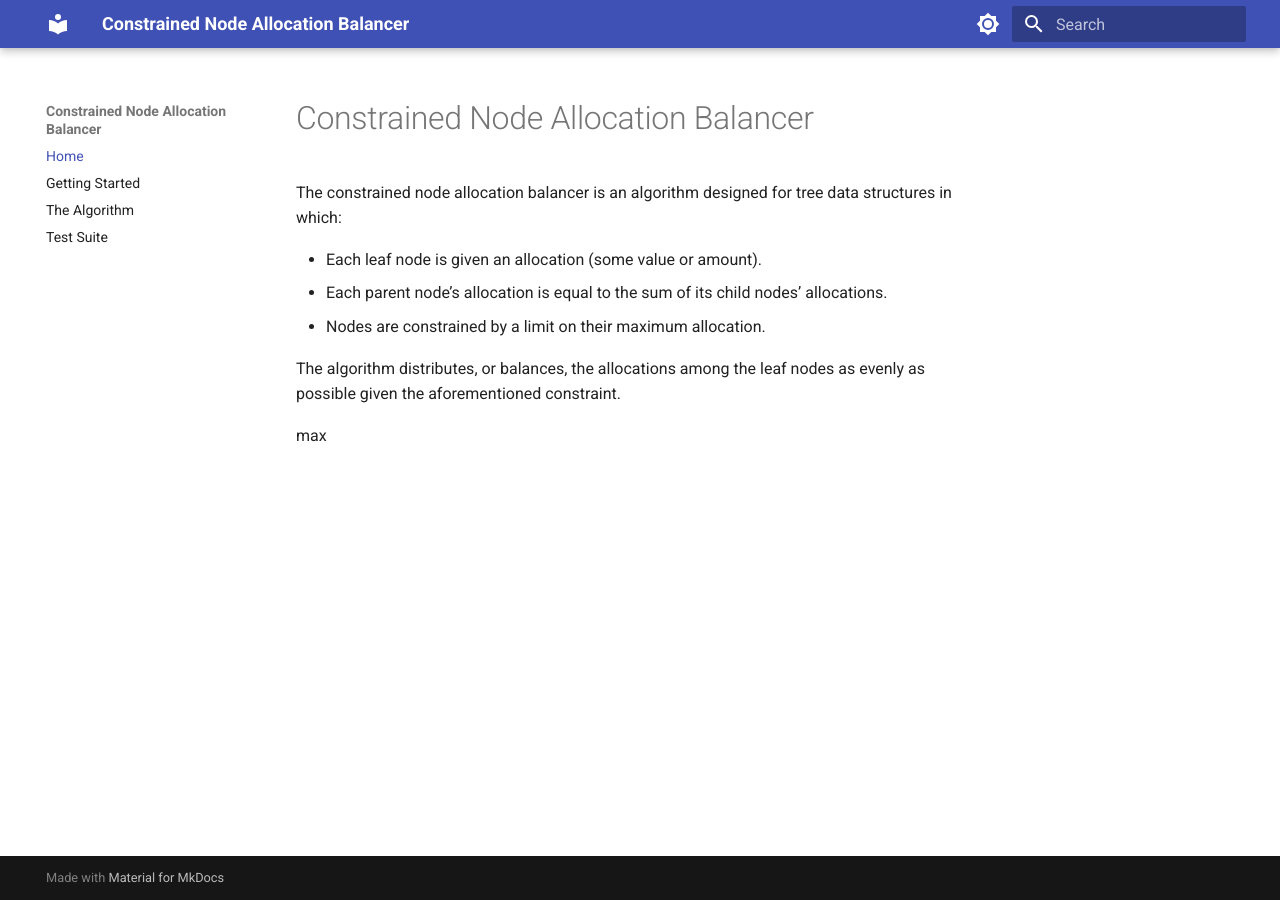
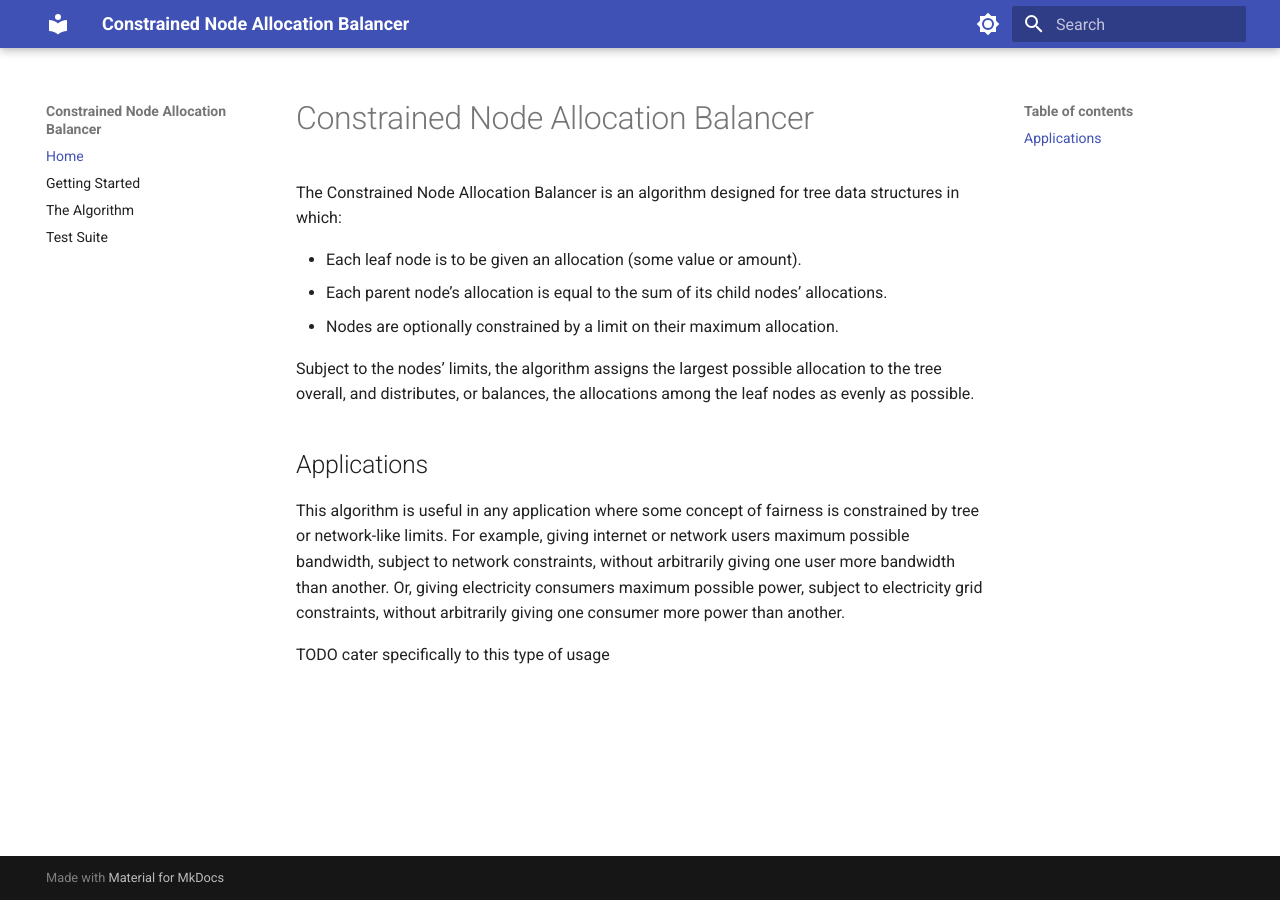
Before and after one commit to keeganmjgreen/constrained_node_allocation_balancer, an MkDocs documentation site: the page built from docs/index.md, in a window 1280 px wide. Built offline with MkDocs 1.6.1 and Material for MkDocs 9.7.7, drawn with Linux system fonts in a browser that asks for light colours.

Commit message:
revise docs

```diff
--- a/docs/index.md
+++ b/docs/index.md
@@ -1,11 +1,15 @@
 # Constrained Node Allocation Balancer
 
-The constrained node allocation balancer is an algorithm designed for tree data structures in which:
+The Constrained Node Allocation Balancer is an algorithm designed for tree data structures in which:
 
-- Each leaf node is given an allocation (some value or amount).
+- Each leaf node is to be given an allocation (some value or amount).
 - Each parent node's allocation is equal to the sum of its child nodes' allocations.
-- Nodes are constrained by a limit on their maximum allocation.
+- Nodes are optionally constrained by a limit on their maximum allocation.
 
-The algorithm distributes, or balances, the allocations among the leaf nodes as evenly as possible given the aforementioned constraint.
+Subject to the nodes' limits, the algorithm assigns the largest possible allocation to the tree overall, and distributes, or balances, the allocations among the leaf nodes as evenly as possible.
 
-max
+## Applications
+
+This algorithm is useful in any application where some concept of fairness is constrained by tree or network-like limits. For example, giving internet or network users maximum possible bandwidth, subject to network constraints, without arbitrarily giving one user more bandwidth than another. Or, giving electricity consumers maximum possible power, subject to electricity grid constraints, without arbitrarily giving one consumer more power than another.
+
+TODO cater specifically to this type of usage
```
Also changed, not shown: docs/algorithm.md (+3 -14 lines), 3 other files.
